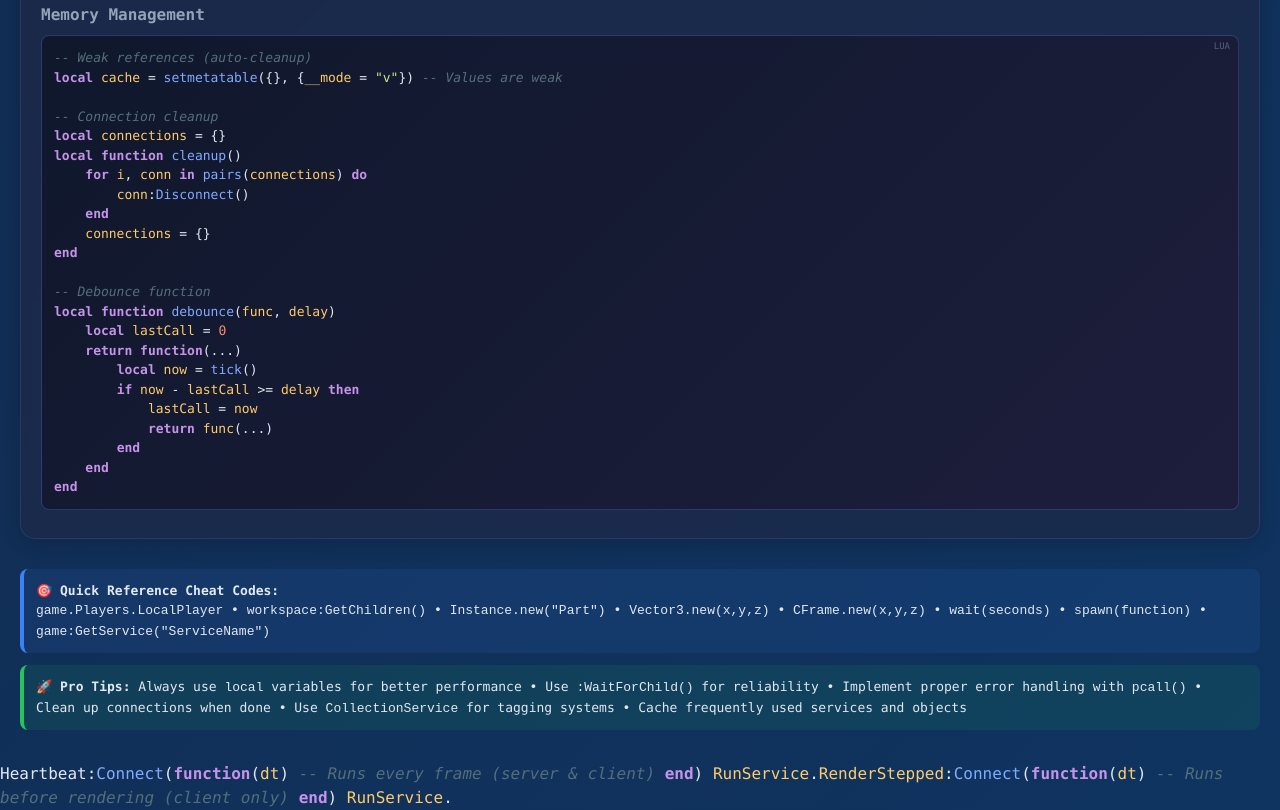
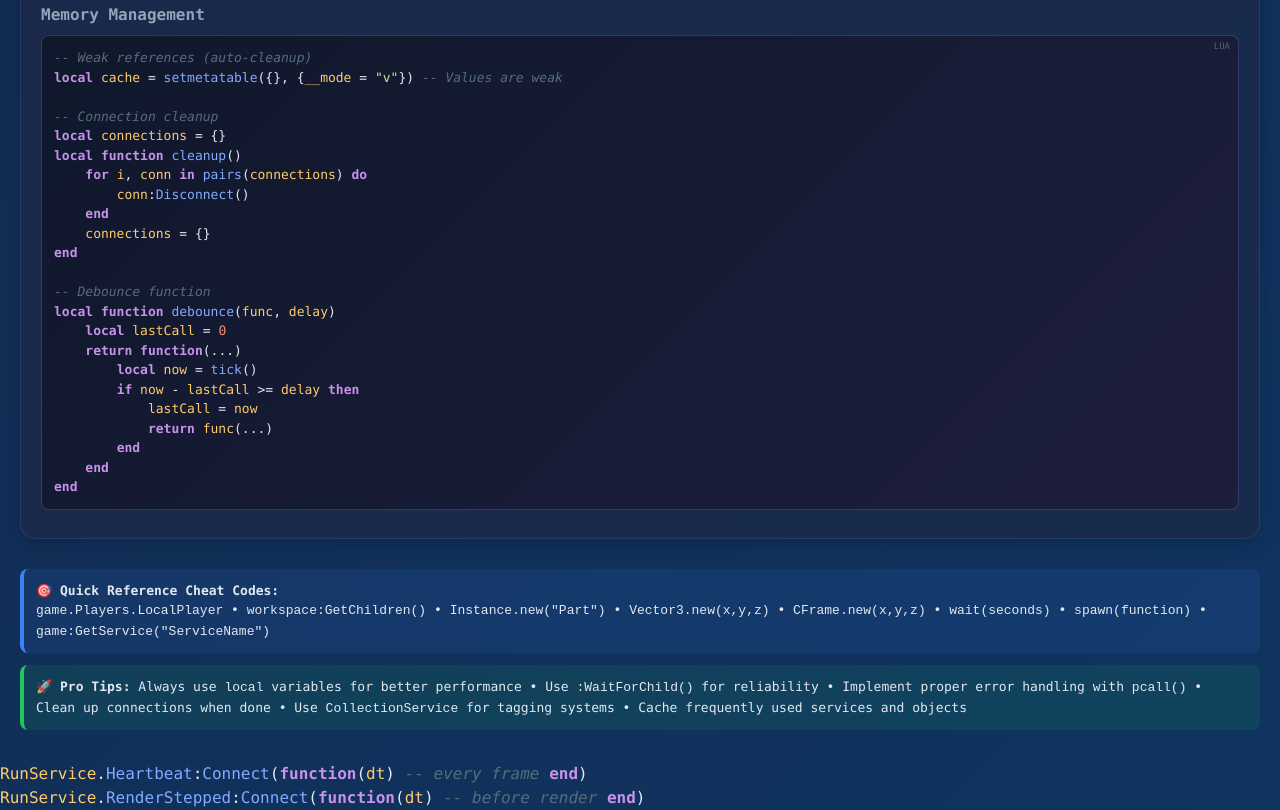
Before and after one commit to E-Tracee/Lua-Cheatsheet, a plain HTML site: page index.html in a window 1280 px wide. Shown: the part 9627-10437 px from the top of the page. Drawn offline with Linux system fonts and the light colour scheme.

Commit message:
Update index.html

```diff
--- a/index.html
+++ b/index.html
@@ -968,12 +968,6 @@
         console.log('🚀 Roblox Lua Cheatsheet loaded! Click any code block to copy it.');
     </script>
 </body>
-</html>Heartbeat</span>:<span class="function">Connect</span>(<span class="keyword">function</span>(<span class="variable">dt</span>)
-    <span class="comment">-- Runs every frame (server & client)</span>
-<span class="keyword">end</span>)
-
-<span class="variable">RunService</span>.<span class="variable">RenderStepped</span>:<span class="function">Connect</span>(<span class="keyword">function</span>(<span class="variable">dt</span>)
-    <span class="comment">-- Runs before rendering (client only)</span>
-<span class="keyword">end</span>)
-
-<span class="variable">RunService</span>.<span class="variable
+<span class="variable">RunService</span>.<span class="function">Heartbeat</span>:<span class="function">Connect</span>(<span class="keyword">function</span>(<span class="variable">dt</span>) <span class="comment">-- every frame</span> <span class="keyword">end</span>)
+<br>
+<span class="variable">RunService</span>.<span class="function">RenderStepped</span>:<span class="function">Connect</span>(<span class="keyword">function</span>(<span class="variable">dt</span>) <span class="comment">-- before render</span> <span class="keyword">end</span>)
```
